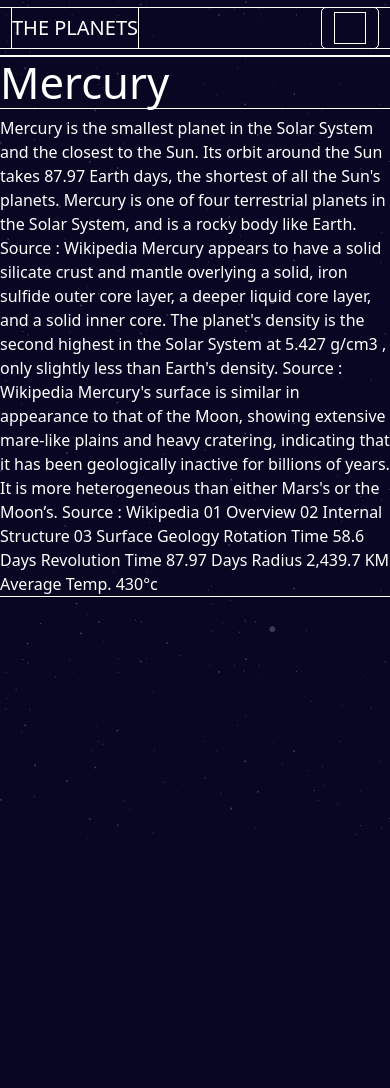
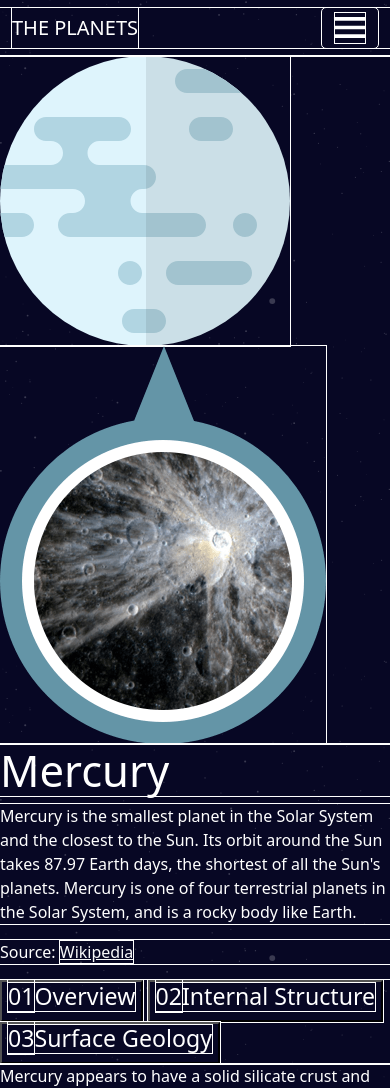
Before and after one commit to tlanettepollard/Planet-Facts-Site-w-Vanilla-JS, a website: page index.html in a window 390 px wide. Shown: the top 1088 px of the page. Before the commit the page ends 844 px from the top, so only its background shows below. Drawn offline with nearby package versions, Linux system fonts and the light colour scheme.

Commit message:
Added upper sections
Signed-off-by: T. Lanette <TLPollard4516@gmail.com>

```diff
--- a/index.html
+++ b/index.html
@@ -16,7 +16,7 @@
     <nav class="navbar navbar-expand-md bg-transparent">
       <div class="container-fluid flex-md-column flex-lg-row">
         <a class="navbar-brand text-uppercase text-white" href="#">The Planets</a>
-        <button class="navbar-toggler" type="button" data-bs-toggler="collapse" data-bs-target="#planetToggler" aria-controls="planetToggler" aria-expanded="false" aria-label="Toggle navigation">
+        <button class="navbar-toggler" type="button" data-bs-toggle="collapse" data-bs-target="#planetToggler" aria-controls="planetToggler" aria-expanded="false" aria-label="Toggle navigation">
           <span class="navbar-toggler-icon"></span>
         </button>
         <div class="collapse navbar-collapse justify-content-lg-end" id="planetToggler">
@@ -50,22 +50,45 @@
       </div>
     </nav>
   </header>
+
   <main>
     <section class="upper-section">
+      <div class="upper-section__left img-fluid">
+        <img id="upper-section__image1" src="assets/planet-mercury.svg">
+        <img id="upper-section__image2" src="assets/geology-mercury.png">
+      </div>
 
+      <div id="upper-section__right">
+        <div id="upper-section__right-top">
+          <h1 id="planet__title" class="display-1">Mercury</h1>
+          <p id="planet__description">
+            Mercury is the smallest planet in the Solar System and the closest to the Sun. Its orbit around the Sun takes 87.97 Earth days, the shortest of all the Sun's planets. Mercury is one of four terrestrial planets in the Solar System, and is a rocky body like Earth.
+          </p>
+          <p class="source text-white">Source: <a class="link-light" id="source-link" href="https://en.wikipedia.org/wiki/Mercury_(planet)">Wikipedia</a></p>
+        </div>
+
+        <div id="upper-section__right-bottom flex-md-column">
+          <button class="upper-section__button overview button-selected bg-transparent text-white" id="overview">
+            <h3><span class="span-number">01</span>Overview</h3>
+          </button>
+          <button class="upper-section__button overview button-selected bg-transparent text-white" id="structure">
+            <h3><span class="span-number">02</span>Internal Structure</h3>
+          </button>
+          <button class="upper-section__button overview button-selected bg-transparent text-white" id="surface">
+            <h3><span class="span-number">03</span>Surface Geology</h3>
+          </button>
+        </div>
+      </div><!-- .upper-section__right -->
     </section>
-    <footer class="bottom-section"></footer>
+
+    <footer class="bottom-section">
+
+    </footer>
   </main>
-  <h1 class="display-1">Mercury</h1>
+
 
   <!-- Overview Content Start -->
 
-  Mercury is the smallest planet in the Solar System and the closest
-  to the Sun. Its orbit around the Sun takes 87.97 Earth days, the
-  shortest of all the Sun's planets. Mercury is one of four terrestrial
-  planets in the Solar System, and is a rocky body like Earth.
-
-  Source : Wikipedia <!-- URL: https://en.wikipedia.org/wiki/Mercury_(planet) -->
 
   <!-- Overview Content End -->
 
@@ -91,9 +114,9 @@
 
   <!-- Surface Geology Content End -->
 
-  01 Overview
-  02 Internal Structure
-  03 Surface Geology
+
+
+
 
   Rotation Time
   58.6 Days
@@ -107,6 +130,6 @@
   Average Temp.
   430°c
 
-<script src="https://cdn.jsdelivr.net/npm/bootstrap@5.1.0/dist/js/bootstrap.bundle.min.js" integrity="sha384-U1DAWAznBHeqEIlVSCgzq+c9gqGAJn5c/t99JyeKa9xxaYpSvHU5awsuZVVFIhvj" crossorigin="anonymous"></script>
+<script src="https://cdn.jsdelivr.net/npm/bootstrap@5.0.0-beta3/dist/js/bootstrap.bundle.min.js"></script>
 </body>
 </html>
--- a/scss/_custom.scss
+++ b/scss/_custom.scss
@@ -19,5 +19,39 @@ $primary: $dk-blue-bg;
 $secondary: $gray-border;
 
 
+//Base Styles
+
+* {
+    box-sizing: border-box;
+    outline: 1px white solid;
+}
+
+body {
+    background-image: url("/assets/background-stars.svg");
+    background-repeat: repeat;
+    background-size: 100%;
+}
+
+a {
+    color: $white;
+}
+
+
+
+
+
+//Navbar
+.navbar-toggler-icon {
+    display: inline-block;
+    width: 1.5em;
+    height: 1.5em;
+    vertical-align: middle;
+    background-image: url(/assets/icon-hamburger.svg);
+    //background-repeat: no-repeat;
+    //background-position: center;
+    //background-size: 100%;
+}
+
+
 // Import Bootstrap 5
 @import "../node_modules/bootstrap/scss/bootstrap.scss";
--- a/scss/style.scss
+++ b/scss/style.scss
@@ -1,12 +1 @@
 @use 'custom';
-
-* {
-    box-sizing: border-box;
-    outline: 1px white solid;
-}
-
-body {
-    background-image: url("/assets/background-stars.svg");
-    background-repeat: repeat;
-    background-size: 100%;
-}
```
Also changed, not shown: dist/css/style.css, 1 other file.
